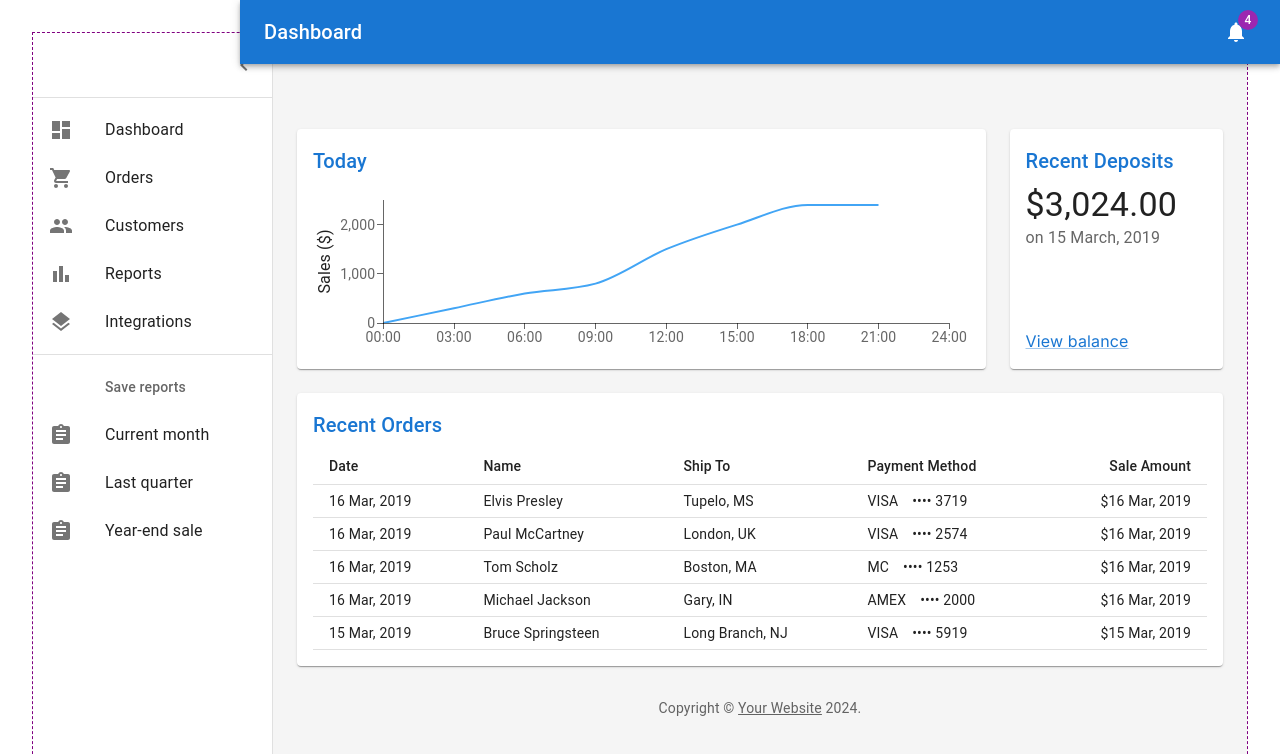
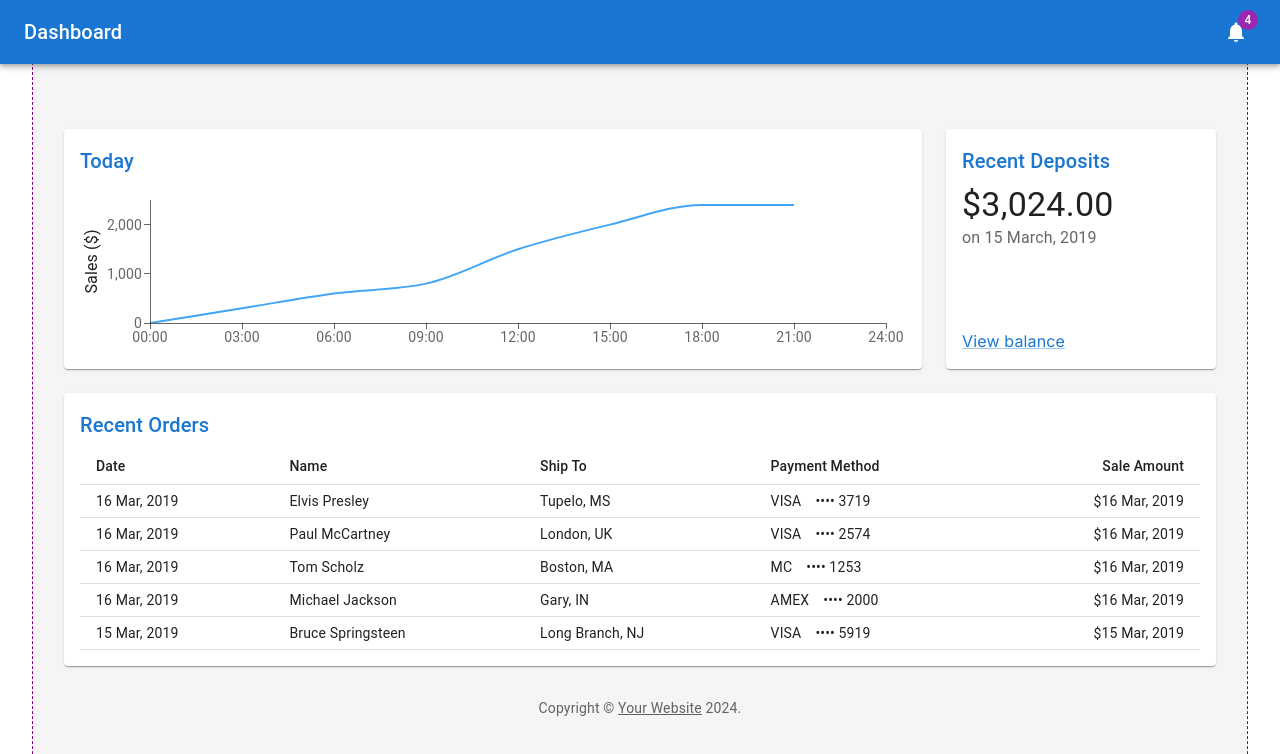
Before and after one commit to cesartheroman/install-frontend, a Next.js app: page /dashboard in a window 1280 px wide. Shown: the top 754 px of the page. Built offline with nearby package versions, Linux system fonts and the light colour scheme.

Commit message:
fix: deleted drawer and listitem components since they are unnecessary

```diff
--- a/src/app/dashboard/listItems.tsx
+++ /dev/null
@@ -1,80 +0,0 @@
-"use client";
-
-import * as React from "react";
-import ListItemButton from "@mui/material/ListItemButton";
-import ListItemIcon from "@mui/material/ListItemIcon";
-import ListItemText from "@mui/material/ListItemText";
-import ListSubheader from "@mui/material/ListSubheader";
-import DashboardIcon from "@mui/icons-material/Dashboard";
-import ShoppingCartIcon from "@mui/icons-material/ShoppingCart";
-import PeopleIcon from "@mui/icons-material/People";
-import BarChartIcon from "@mui/icons-material/BarChart";
-import LayersIcon from "@mui/icons-material/Layers";
-import AssignmentIcon from "@mui/icons-material/Assignment";
-
-export const mainListItems = (
-  <React.Fragment>
-    <ListItemButton>
-      <ListItemIcon>
-        <DashboardIcon />
-      </ListItemIcon>
-      <ListItemText primary="Dashboard" />
-    </ListItemButton>
-
-    <ListItemButton>
-      <ListItemIcon>
-        <ShoppingCartIcon />
-      </ListItemIcon>
-      <ListItemText primary="Orders" />
-    </ListItemButton>
-
-    <ListItemButton>
-      <ListItemIcon>
-        <PeopleIcon />
-      </ListItemIcon>
-      <ListItemText primary="Customers" />
-    </ListItemButton>
-
-    <ListItemButton>
-      <ListItemIcon>
-        <BarChartIcon />
-      </ListItemIcon>
-      <ListItemText primary="Reports" />
-    </ListItemButton>
-
-    <ListItemButton>
-      <ListItemIcon>
-        <LayersIcon />
-      </ListItemIcon>
-      <ListItemText primary="Integrations" />
-    </ListItemButton>
-  </React.Fragment>
-);
-
-export const secondaryListItems = (
-  <React.Fragment>
-    <ListSubheader component="div" inset>
-      Save reports
-    </ListSubheader>
-    <ListItemButton>
-      <ListItemIcon>
-       <AssignmentIcon />
-      </ListItemIcon>
-      <ListItemText primary="Current month" />
-    </ListItemButton>
-
-    <ListItemButton>
-      <ListItemIcon>
-        <AssignmentIcon />
-      </ListItemIcon>
-      <ListItemText primary="Last quarter" />
-    </ListItemButton>
-
-    <ListItemButton>
-      <ListItemIcon>
-        <AssignmentIcon />
-      </ListItemIcon>
-      <ListItemText primary="Year-end sale" />
-    </ListItemButton>
-  </React.Fragment>
-);
--- a/src/app/dashboard/page.tsx
+++ b/src/app/dashboard/page.tsx
@@ -3,13 +3,10 @@
 import * as React from "react";
 import { styled, createTheme, ThemeProvider } from "@mui/material/styles";
 import CssBaseline from "@mui/material/CssBaseline";
-import MuiDrawer from "@mui/material/Drawer";
 import Box from "@mui/material/Box";
 import MuiAppBar, { AppBarProps as MuiAppBarProps } from "@mui/material/AppBar";
 import Toolbar from "@mui/material/Toolbar";
-import List from "@mui/material/List";
 import Typography from "@mui/material/Typography";
-import Divider from "@mui/material/Divider";
 import IconButton from "@mui/material/IconButton";
 import Badge from "@mui/material/Badge";
 import Container from "@mui/material/Container";
@@ -17,9 +14,7 @@ import Grid from "@mui/material/Grid";
 import Paper from "@mui/material/Paper";
 import Link from "@mui/material/Link";
 import MenuIcon from "@mui/icons-material/Menu";
-import ChevronLeftIcon from "@mui/icons-material/ChevronLeft";
 import NotificationsIcon from "@mui/icons-material/Notifications";
-import { mainListItems, secondaryListItems } from "./listItems";
 import Chart from "./Chart";
 import Deposits from "./Deposits";
 import Orders from "./Orders";
@@ -42,8 +37,6 @@ function Copyright(props: any) {
   );
 }
 
-const drawerWidth: number = 240;
-
 interface AppBarProps extends MuiAppBarProps {
   open?: boolean;
 }
@@ -56,40 +49,6 @@ const AppBar = styled(MuiAppBar, {
     easing: theme.transitions.easing.sharp,
     duration: theme.transitions.duration.leavingScreen,
   }),
-  ...(open && {
-    marginLeft: drawerWidth,
-    width: `calc(100% - ${drawerWidth}px)`,
-    transition: theme.transitions.create(["width", "margin"], {
-      easing: theme.transitions.easing.sharp,
-      duration: theme.transitions.duration.enteringScreen,
-    }),
-  }),
-}));
-
-const Drawer = styled(MuiDrawer, {
-  shouldForwardProp: (prop) => prop !== "open",
-})(({ theme, open }) => ({
-  "& .MuiDrawer-paper": {
-    position: "relative",
-    whiteSpace: "nowrap",
-    width: drawerWidth,
-    transition: theme.transitions.create("width", {
-      easing: theme.transitions.easing.sharp,
-      duration: theme.transitions.duration.enteringScreen,
-    }),
-    boxSizing: "border-box",
-    ...(!open && {
-      overflowX: "hidden",
-      transition: theme.transitions.create("width", {
-        easing: theme.transitions.easing.sharp,
-        duration: theme.transitions.duration.leavingScreen,
-      }),
-      width: theme.spacing(7),
-      [theme.breakpoints.up("sm")]: {
-        width: theme.spacing(9),
-      },
-    }),
-  },
 }));
 
 // TODO remove, this demo shouldn't need to reset the theme.
@@ -139,26 +98,6 @@ export default function Dashboard() {
             </IconButton>
           </Toolbar>
         </AppBar>
-        <Drawer variant="permanent" open={open}>
-          <Toolbar
-            sx={{
-              display: "flex",
-              alignItems: "center",
-              justifyContent: "flex-end",
-              px: [1],
-            }}
-          >
-            <IconButton onClick={toggleDrawer}>
-              <ChevronLeftIcon />
-            </IconButton>
-          </Toolbar>
-          <Divider />
-          <List component="nav">
-            {mainListItems}
-            <Divider sx={{ my: 1 }} />
-            {secondaryListItems}
-          </List>
-        </Drawer>
         <Box
           component="main"
           sx={{
```
